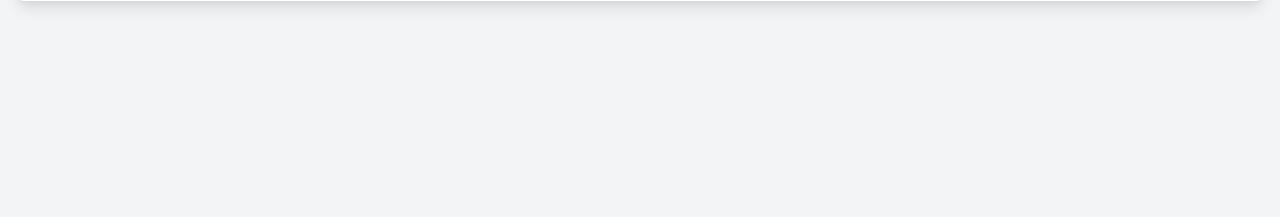
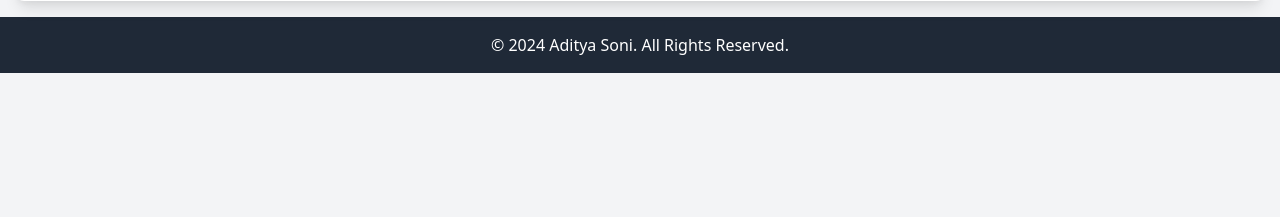
Before and after one commit to aadisoni1221/ARMII_CRM_Project, a Django app: page /crm_meet/ in a window 1280 px wide. Shown: the part 391-608 px from the top of the page. Run offline with Django 5.2, Linux system fonts and the light colour scheme; data that the repository does not hold is empty; parts of the project's set-up code (start-up, migrations or seed data) failed here and were passed over.

Commit message:
crm_meet.html

```diff
--- a/crmapp/templates/crm_meet.html
+++ b/crmapp/templates/crm_meet.html
@@ -159,6 +159,9 @@
             </div>
         </div>
     </div>
+    <footer class="bg-gray-800 text-white p-4 text-center">
+        &copy; 2024 Aditya Soni. All Rights Reserved.
+    </footer>
 
     <script>
         document.addEventListener('DOMContentLoaded', () => {
```
